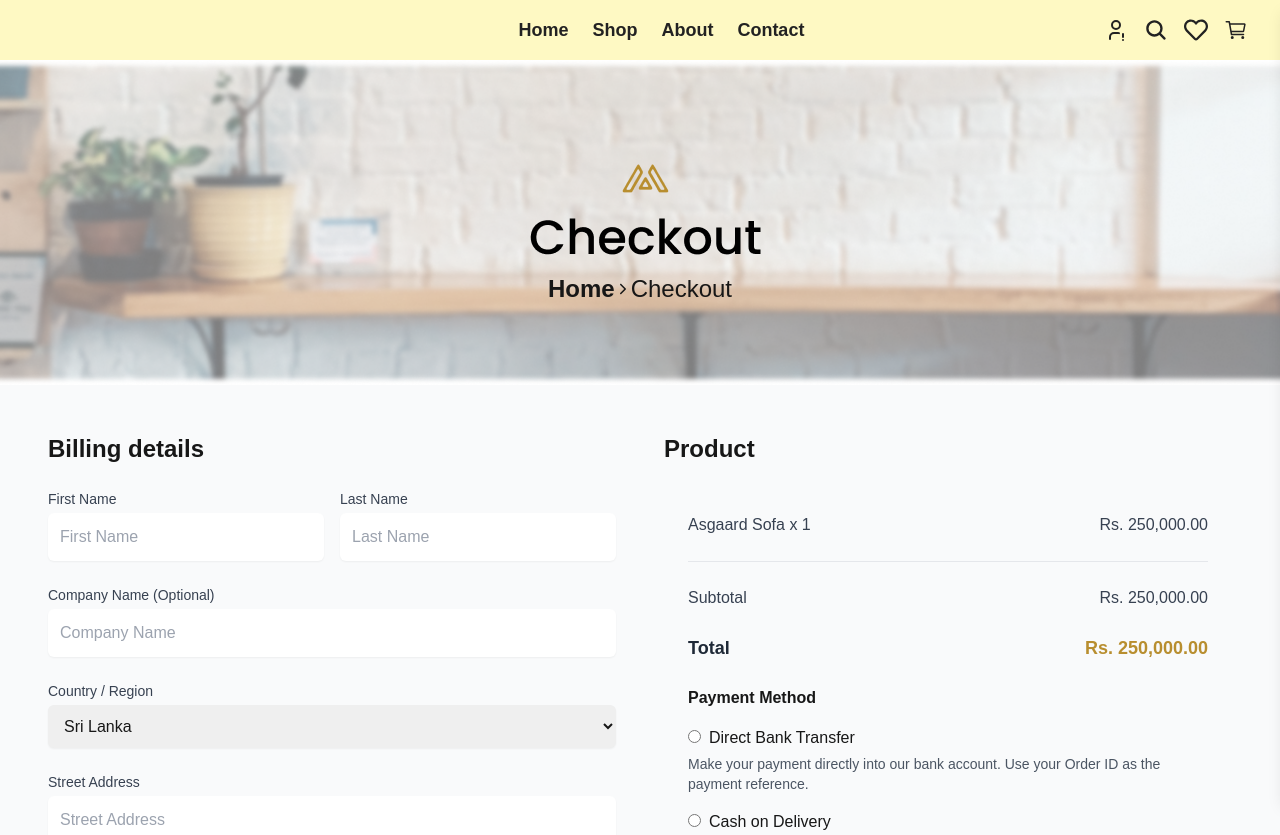
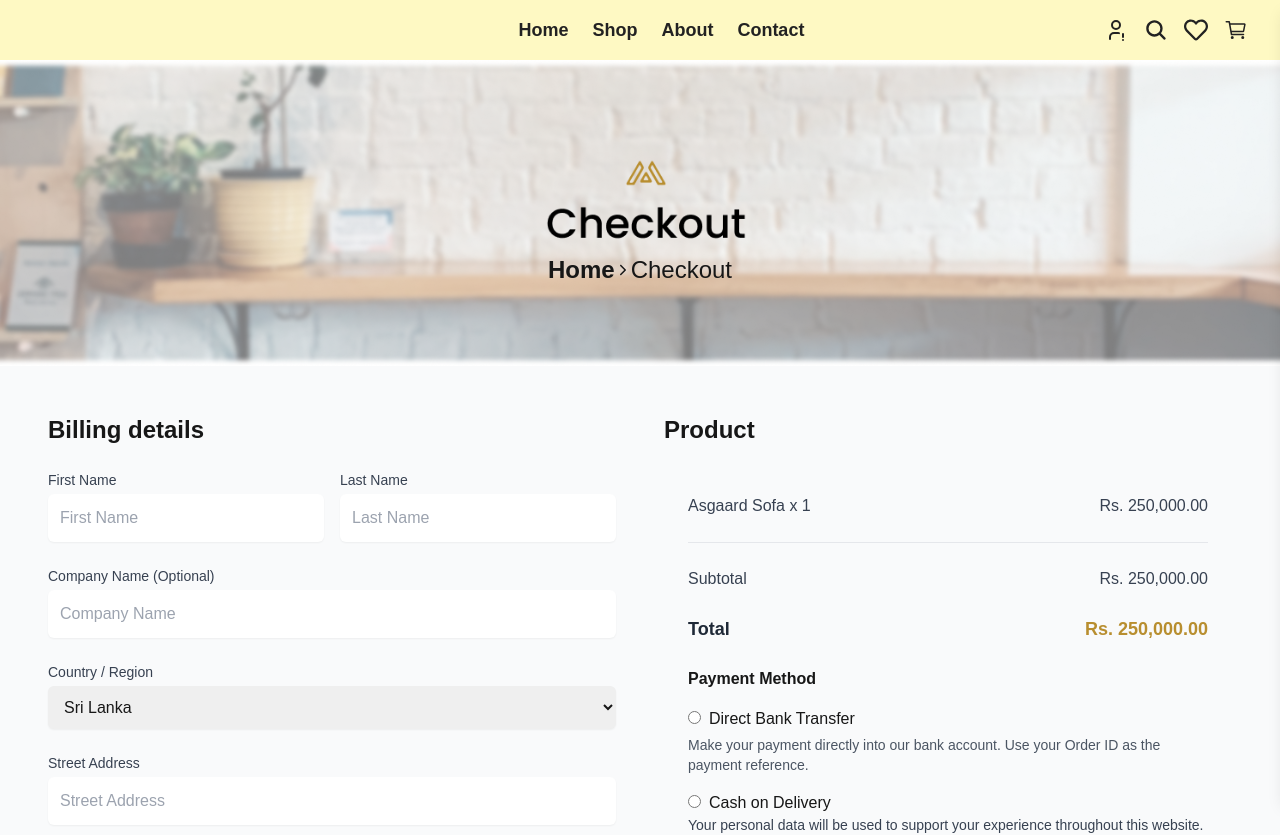
Before and after one commit to MuhammadSamad30/E-Commerce-Hackathon, a Next.js app: page /checkout in a window 1280 px wide. Shown: the top 835 px of the page. Built offline with nearby package versions, Linux system fonts and the light colour scheme.

Commit message:
E-Commerce-Hackathon

```diff
--- a/components/CartForm.tsx
+++ b/components/CartForm.tsx
@@ -1,4 +1,5 @@
 import React from "react";
+import Image from "next/image";
 
 const CartForm = () => {
   return (
@@ -29,11 +30,15 @@ const CartForm = () => {
               <tbody>
                 <tr>
                   <td className="py-4 px-4 flex items-center space-x-4">
-                    <img
-                      src="/Asgaard sofa 1.png"
-                      alt="Product"
-                      className="w-16 h-16 rounded-lg bg-gray-100"
-                    />
+                    <div className="relative w-16 h-16">
+                      <Image
+                        src="/Asgaard sofa 1.png"
+                        alt="Product"
+                        layout="fill"
+                        objectFit="cover"
+                        className="rounded-lg bg-gray-100"
+                      />
+                    </div>
                     <span className="font-medium hidden md:block text-gray-800">
                       Asgaard Sofa
                     </span>
--- a/components/Checkout.tsx
+++ b/components/Checkout.tsx
@@ -1,5 +1,7 @@
-import React from 'react'
-import { IoIosArrowForward } from 'react-icons/io'
+import React from 'react';
+import Image from 'next/image';
+import Link from 'next/link';
+import { IoIosArrowForward } from 'react-icons/io';
 
 const Checkout = () => {
   return (
@@ -7,19 +9,29 @@ const Checkout = () => {
       className="relative bg-cover bg-center text-center py-20 px-6"
       style={{
         backgroundImage: "url('/Shop-banner.png')",
-      }}>
-        <img src="/Checkout-logo.png" alt="Logo" className='flex items-center md:ml-[41%] ml-[13%]' />
+      }}
+    >
+      <div className="flex items-center justify-center md:ml-[1%] ml-[8%]">
+        <Image
+          src="/Checkout-logo.png"
+          alt="Checkout Logo"
+          width={200}
+          height={80}
+          priority
+        />
+      </div>
 
       <div className="inline-flex items-center">
-        <a href='/' className="text-2xl font-bold">Home
-        </a>
-        <IoIosArrowForward/>
-        <a href='/checkout' className="text-2xl font-normal">Checkout</a>
+        <Link href="/" className="text-2xl font-bold">
+          Home
+        </Link>
+        <IoIosArrowForward />
+        <Link href="/checkout" className="text-2xl font-normal">
+          Checkout
+        </Link>
+      </div>
+    </section>
+  );
+};
 
-      </div>
-
-    </section>
-  )
-}
-
-export default Checkout
+export default Checkout;
```
